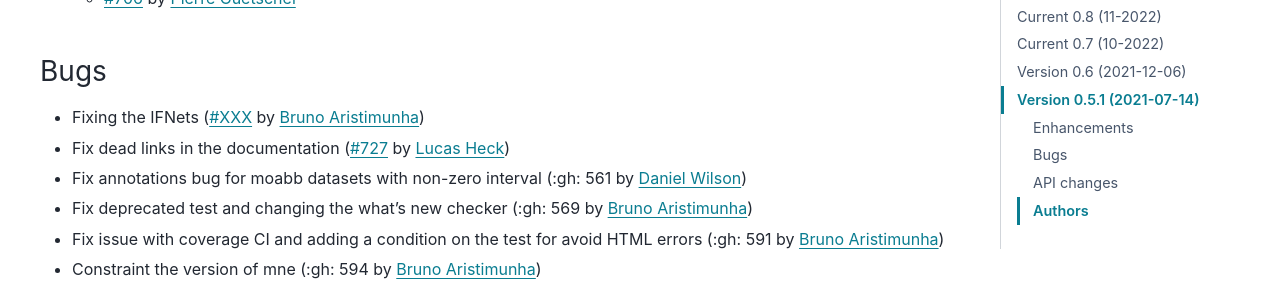
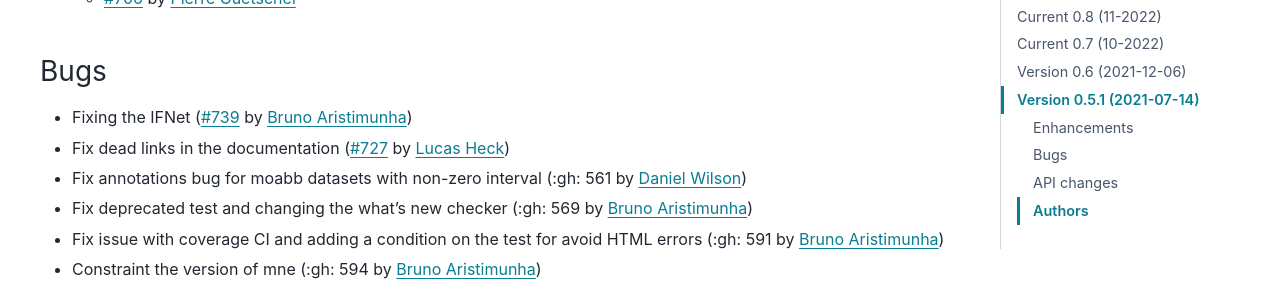
Before and after one commit to braindecode/braindecode, a Sphinx documentation site: the page built from docs/whats_new.rst, in a window 1280 px wide and 900 px high, scrolled down 1860 px. Shown: the part 153-444 px from the top of the window. Built offline with Sphinx 7.4.7 and the PyData theme 0.15.4, drawn with Linux system fonts in a browser that asks for light colours; pages that are not in the unit, such as notebooks, are missing from menus; comment, search, counter and statistics services are not loaded.

Commit message:
update the whats new

```diff
--- a/docs/whats_new.rst
+++ b/docs/whats_new.rst
@@ -78,7 +78,7 @@ Enhancements
 
 Bugs
 ~~~~
-- Fixing the IFNets (:gh:`XXX` by `Bruno Aristimunha`_)
+- Fixing the IFNet (:gh:`739` by `Bruno Aristimunha`_)
 - Fix dead links in the documentation (:gh:`727` by `Lucas Heck`_)
 - Fix annotations bug for moabb datasets with non-zero interval (:gh: 561 by `Daniel Wilson`_)
 - Fix deprecated test and changing the what's new checker (:gh: 569 by `Bruno Aristimunha`_)
```
